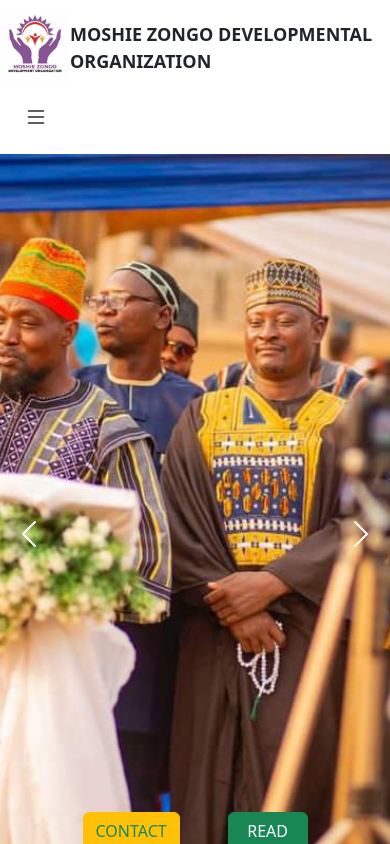
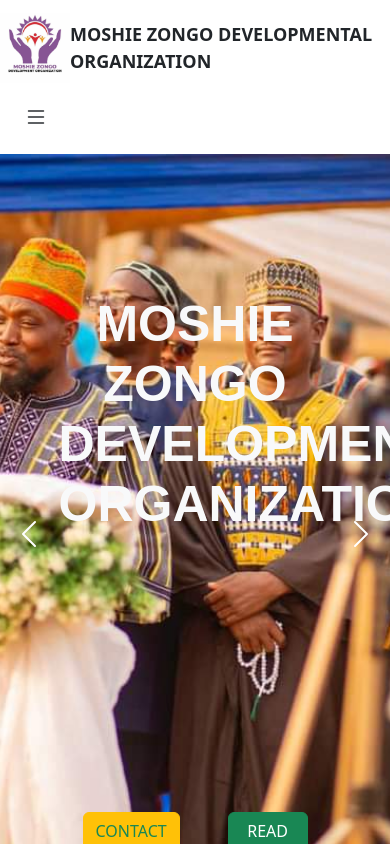
Before and after one commit to Namibra-Devs/MZDO-WEBSITE, a React (Vite) app: page / in a window 390 px wide. Shown: the top 844 px of the page. Built offline with nearby package versions, Linux system fonts and the light colour scheme.

Commit message:
Add another changes

```diff
--- a/src/sections/About.jsx
+++ b/src/sections/About.jsx
@@ -20,7 +20,8 @@
       height: '80vh',
       position: 'relative',
       isolation: 'isolate',
-      objectFit:'cover'
+      objectFit:'cover',
+      objectPosition:'center'
    }}>
    <div className='container'>
       <h1 className='text-center text-light'
--- a/src/sections/Home.jsx
+++ b/src/sections/Home.jsx
@@ -47,19 +47,19 @@
         <div className="carousel-inner carousel-inner-img">
            <div className="carousel-item active" data-bs-interval="10000">
                <img src={muslimLeaders} className="d-block w-100" alt="muslimLeaders" style={{ height: "90vh", objectFit: "cover" , backgroundPosition:'center'}}  />
-             <div className="carousel-caption d-none d-md-block">
+             <div className="carousel-caption d-md-block">
                   <h2 className="imgtext text-light">MOSHIE ZONGO DEVELOPMENTAL ORGANIZATION</h2>
              </div>
            </div>
            <div className="carousel-item" data-bs-interval="2000">
                <img src={group1} className="d-block w-100 "alt=" group1" style={{ height: "90vh", objectFit: "cover", backgroundPosition:'center'}}  />
-             <div className="carousel-caption d-none d-md-block">
+             <div className="carousel-caption d-md-block">
                  <h2 className="imgtext text-ligt">MOSHIE ZONGO DEVELOPMENTAL ORGANIZATION</h2>
              </div>
            </div>
            <div className="carousel-item">
                <img src={group2} className="d-block w-100 " alt="group2 " style={{ height: "90vh", objectFit: "cover", backgroundPosition:'center' }}  />
-             <div className="carousel-caption d-none d-md-block">
+             <div className="carousel-caption  d-md-block">
                  <h2 className="imgtext text-light">MOSHIE ZONGO DEVELOPMENTAL ORGANIZATION</h2>
              </div>
            </div>
@@ -142,7 +142,7 @@
              {/* Card 2 */}
              <div className="col-lg-2 col-md-3 col-sm-6 mb-4 m-lg-5">
                  <div className="card" style={{ width: "18rem", borderTopRightRadius:'70px', borderTopLeftRadius:'70px', borderBottomRightRadius:'70px',  borderBottomLeftRadius:'70px',    boxShadow: '0 4px 8px 0 rgba(0,0,0,0.2)'  }} data-aos="fade-left">
-                     <img src={benificial} className="card-img-top" alt="benificial" style={{  height: "20vh", borderTopRightRadius:'70px' , borderTopLeftRadius:'70px'}} />
+                     <img src={benificial} className="card-img-top" alt="benificial" style={{  height: "20vh", borderTopRightRadius:'70px' , borderTopLeftRadius:'70px',}} />
                      <div className="card-body">
                          <h5 className="card-title text-center" style={{ fontSize: '1rem', fontWeight: '600', fontFamily: 'sans-serif' }}>
                              TRAININGS
```
